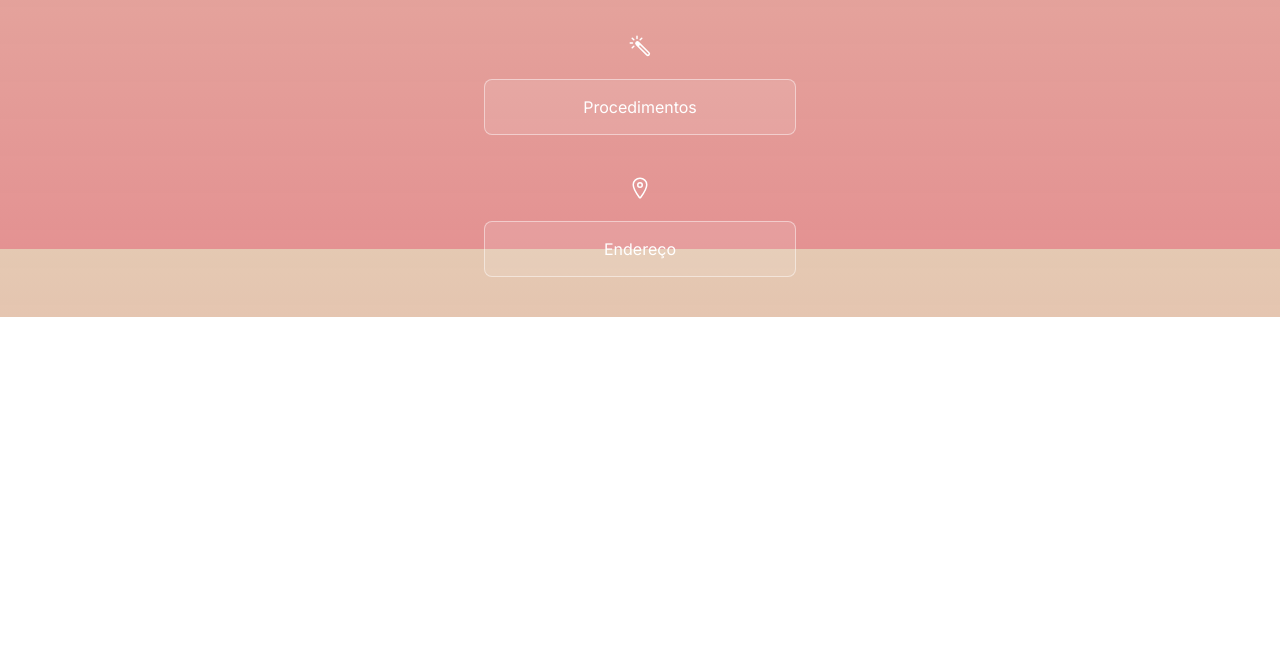
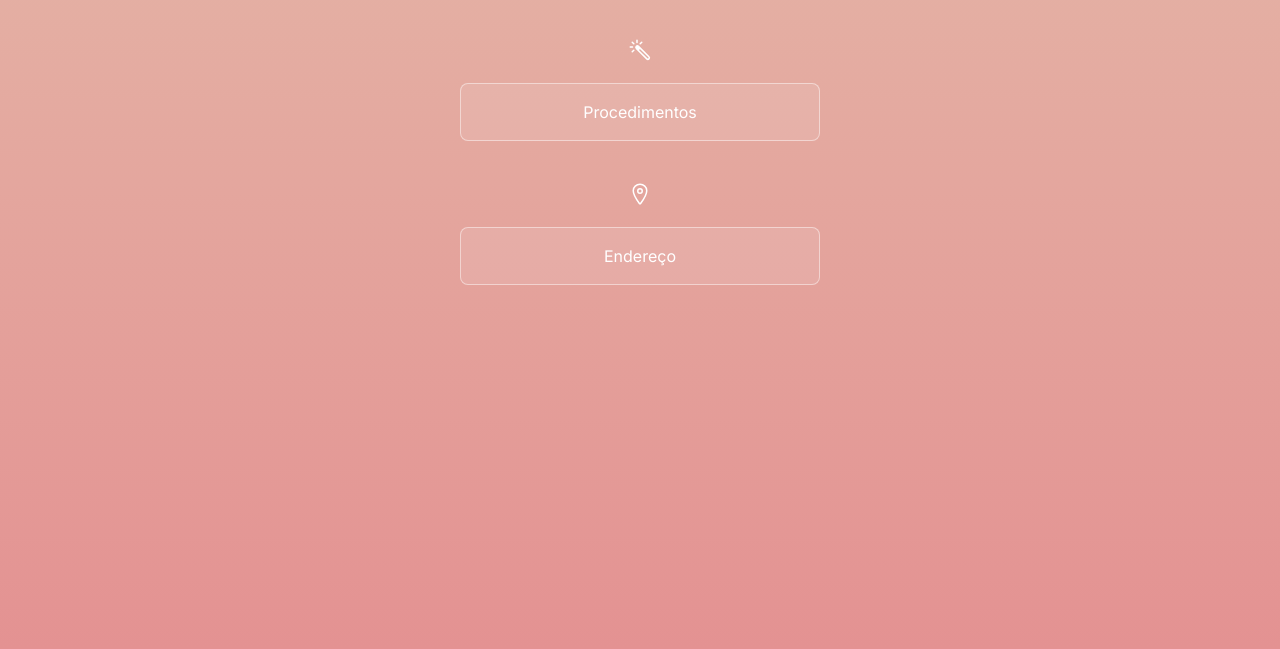
Before and after one commit to EsteticaMiranda/Links, a plain HTML site: page index.html in a window 1280 px wide. Shown: the part 607-1256 px from the top of the page. Before the commit the page ends 924 px from the top, so only its background shows below. Drawn offline with nearby package versions, Linux system fonts and the light colour scheme.

Commit message:
atualizando heigh 2.0

```diff
--- a/style.css
+++ b/style.css
@@ -15,17 +15,11 @@
     --img-color-hover:rgba(255, 255, 255, 0.832);
 }
 
-*{
-    margin: 0;
-    padding: 0;
-    box-sizing: border-box;
-}
-
 
 body {
     background: linear-gradient(rgba(213, 169, 133, 0.627),
     rgba(204, 52, 52, 0.539));
-    height: 100vh;
+    height: 1200px;
 }
 
 body * {
```
